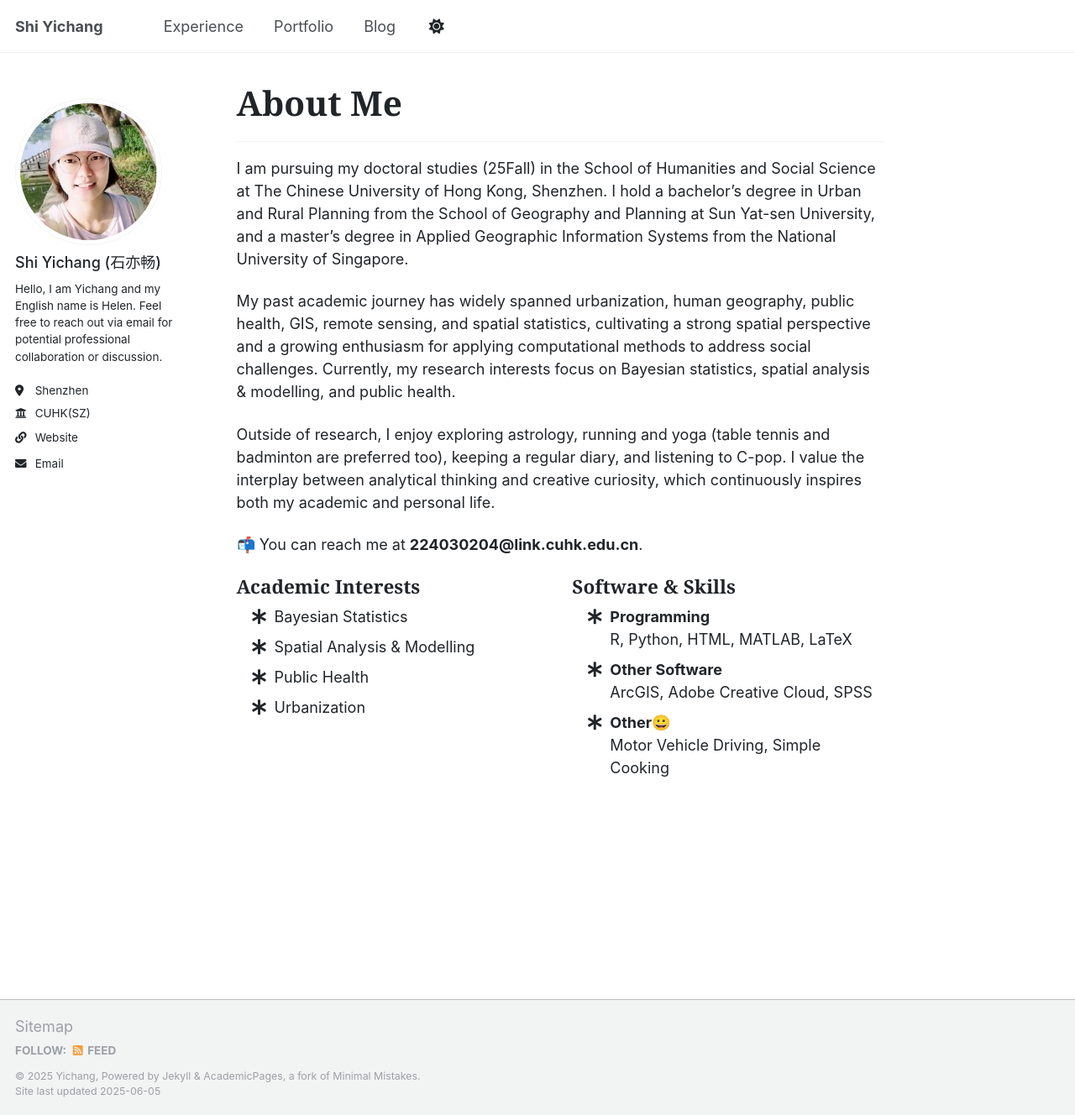
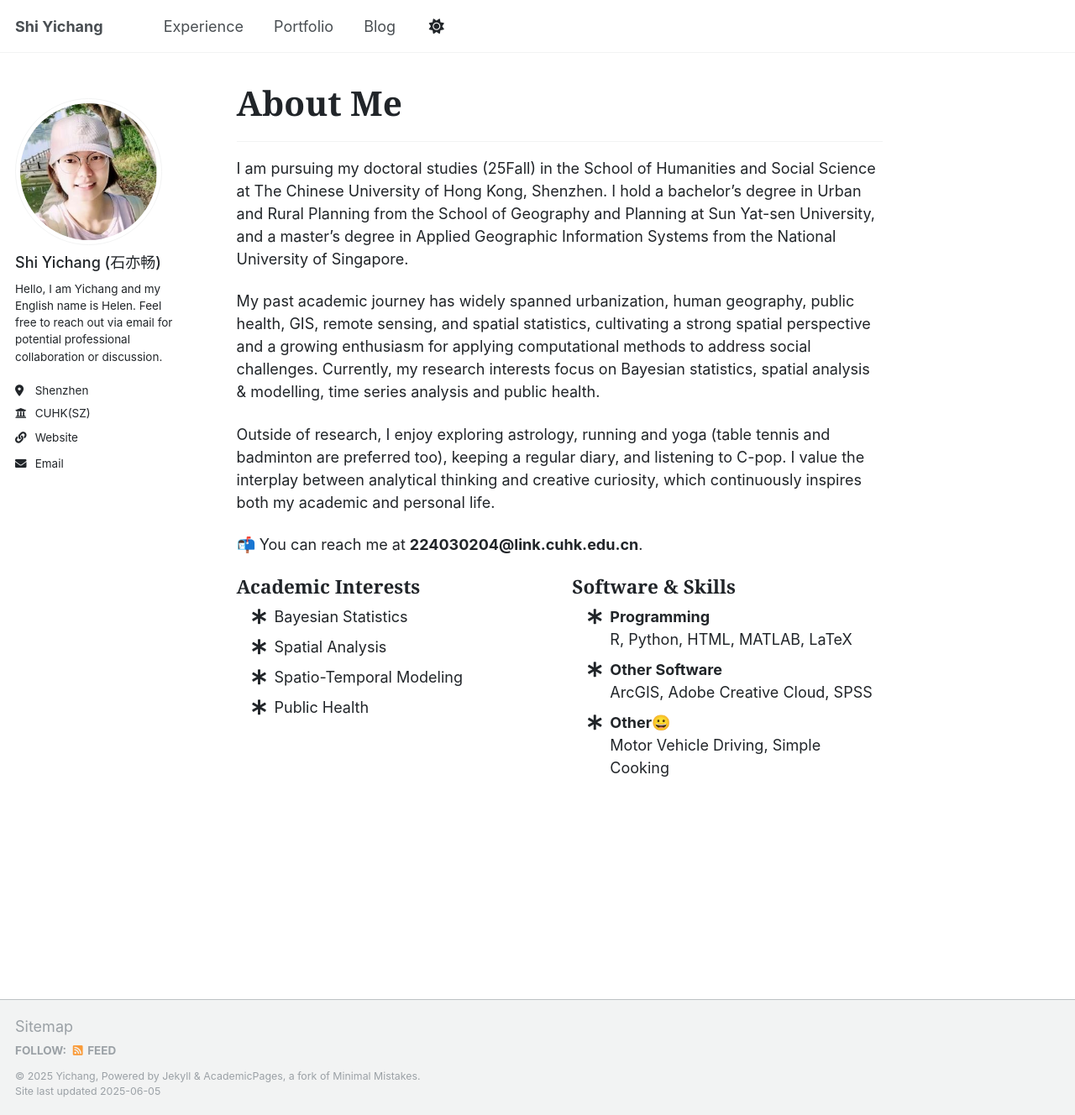
Before and after one commit to Helensyc/helensyc.github.io, a Jekyll site: the page built from _pages/about.md, in a window 1280 px wide and 1328 px high. Shown: the whole window at 84% size. Built offline with Jekyll 4.4.1, drawn with Linux system fonts in a browser that asks for light colours.

Commit message:
Update about.md

```diff
--- a/_pages/about.md
+++ b/_pages/about.md
@@ -11,7 +11,7 @@ redirect_from:
 
 I am pursuing my doctoral studies (25Fall) in the School of Humanities and Social Science at The Chinese University of Hong Kong, Shenzhen. I hold a bachelor’s degree in Urban and Rural Planning from the School of Geography and Planning at Sun Yat-sen University, and a master’s degree in Applied Geographic Information Systems from the National University of Singapore.
 
-My past academic journey has widely spanned urbanization, human geography, public health, GIS, remote sensing, and spatial statistics, cultivating a strong spatial perspective and a growing enthusiasm for applying computational methods to address social challenges. Currently, my research interests focus on Bayesian statistics, spatial analysis & modelling, and public health.
+My past academic journey has widely spanned urbanization, human geography, public health, GIS, remote sensing, and spatial statistics, cultivating a strong spatial perspective and a growing enthusiasm for applying computational methods to address social challenges. Currently, my research interests focus on Bayesian statistics, spatial analysis & modelling, time series analysis and public health.
 
 Outside of research, I enjoy exploring astrology, running and yoga (table tennis and badminton are preferred too), keeping a regular diary, and listening to C-pop. I value the interplay between analytical thinking and creative curiosity, which continuously inspires both my academic and personal life.
 
@@ -23,9 +23,9 @@ Outside of research, I enjoy exploring astrology, running and yoga (table tennis
     <h5 style="font-family: 'Georgia', serif; font-weight: 600;">Academic Interests</h5>
     <ul class="fa-ul">
       <li><i class="fa-li fa fa-asterisk"></i> Bayesian Statistics</li>
-      <li><i class="fa-li fa fa-asterisk"></i> Spatial Analysis & Modelling</li>
+      <li><i class="fa-li fa fa-asterisk"></i> Spatial Analysis</li>
+      <li><i class="fa-li fa fa-asterisk"></i> Spatio-Temporal Modeling</li>
       <li><i class="fa-li fa fa-asterisk"></i> Public Health</li>
-      <li><i class="fa-li fa fa-asterisk"></i> Urbanization</li>
     </ul>
   </div>
 
```
